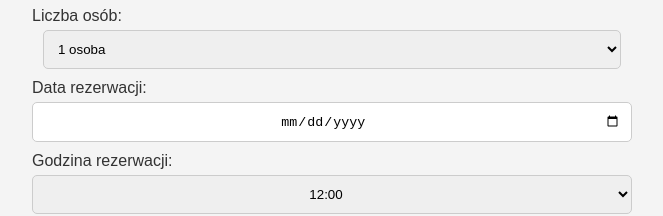
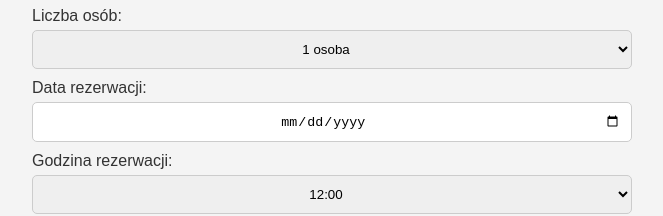
Before and after one commit to olga3553/restaurant-website, a website: page client/reservation.html in a window 1280 px wide. Shown: the part 241-457 px from the top of the page, 308-971 px from the left. Drawn offline with Linux system fonts and the light colour scheme.

Commit message:
dodanie ikonki w przeglądarce i poprawa wyglądu formularza

```diff
--- a/client/reservation-styles.css
+++ b/client/reservation-styles.css
@@ -1,5 +1,3 @@
-/* W pliku reservation-styles.css */
-
 .homepage {
     background-image: url('rest.jpg'); /* Dodanie tła */
     background-size: cover; /* Zapewnia, że tło wypełni całą sekcję */
--- a/client/reservation.html
+++ b/client/reservation.html
@@ -5,6 +5,7 @@
     <meta name="viewport" content="width=device-width, initial-scale=1.0">
     <title>Rezerwacja Stolika</title>
     <link rel="stylesheet" href="styles.css">
+    <link type="image/png" sizes="16x16" rel="icon" href="/icons8-restaurant-16.png">
 </head>
 <body>
     <div class="container">
@@ -17,7 +18,7 @@
             <input type="email" id="email" name="email" required>
 
             <label for="people">Liczba osób:</label>
-            <select id="people" name="people">
+            <select id="people" name="people" class="people-picker" required>
                 <option value="1">1 osoba</option>
                 <option value="2">2 osoby</option>
                 <option value="3">3 osoby</option>
--- a/client/styles.css
+++ b/client/styles.css
@@ -37,11 +37,11 @@ input[type="time"] {
     border-radius: 5px;
 }
 
-.date-picker, .time-picker {
+.date-picker, .time-picker, .people-picker {
     text-align: center;
 }
 
-.time-picker,
+.people-picker, .time-picker,
 .select-wrapper {
     width: 100%; /* Ustawienie szerokości pola odejmując padding i obramowanie */
     padding: 10px;
```
Also changed, not shown: client/index.html (+1 -0 lines), confirmation.html (+1 -0 lines), client/icons8-restaurant-16.png (added).
